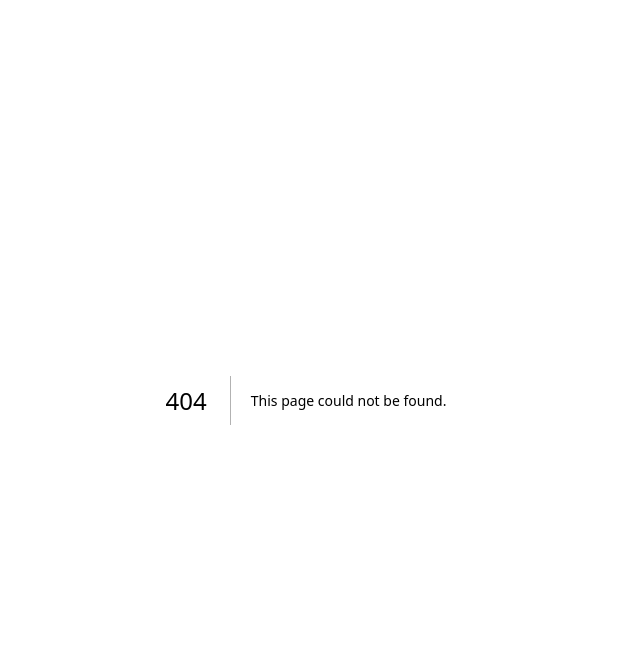
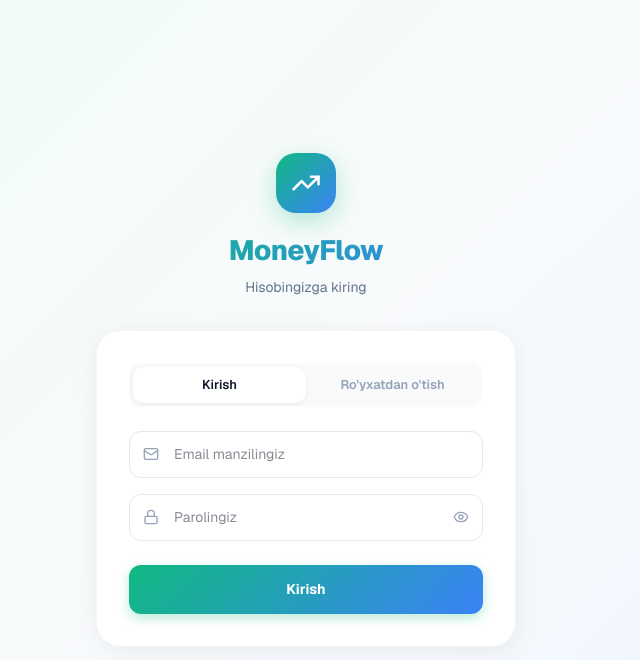
Before and after one commit to fazliddin022/moneyflow, a Next.js app: page /login in a window 1280 px wide. Before the commit this address had no page. Shown: the top 660 px of the page, without its empty margins (334-974 px from the left). Built offline with nearby package versions, Linux system fonts and the light colour scheme.

Commit message:
feat: login and register page

```diff
--- /dev/null
+++ b/app/login/page.tsx
@@ -0,0 +1,260 @@
+"use client";
+
+import { useState } from "react";
+import { signIn } from "next-auth/react";
+import { useRouter } from "next/navigation";
+import { TrendingUp, Mail, Lock, User, Eye, EyeOff } from "lucide-react";
+
+export default function LoginPage() {
+  const router = useRouter();
+  const [isLogin, setIsLogin] = useState(true);
+  const [loading, setLoading] = useState(false);
+  const [error, setError] = useState("");
+  const [showPassword, setShowPassword] = useState(false);
+  const [form, setForm] = useState({ name: "", email: "", password: "" });
+
+  const handleChange = (e: React.ChangeEvent<HTMLInputElement>) => {
+    setForm({ ...form, [e.target.name]: e.target.value });
+    setError("");
+  };
+
+  const handleSubmit = async () => {
+    setLoading(true);
+    setError("");
+
+    try {
+      if (isLogin) {
+        const res = await signIn("credentials", {
+          email: form.email,
+          password: form.password,
+          redirect: false,
+        });
+        if (res?.error) {
+          setError("Email yoki parol noto'g'ri!");
+          return;
+        }
+        router.push("/dashboard");
+      } else {
+        if (!form.name.trim()) {
+          setError("Ismingizni kiriting.");
+          return;
+        }
+        const res = await fetch("/api/register", {
+          method: "POST",
+          headers: { "Content-Type": "application/json" },
+          body: JSON.stringify(form),
+        });
+        const data = await res.json();
+        if (!res.ok) {
+          setError(data.error || "Xato yuz berdi.");
+          return;
+        }
+        await signIn("credentials", {
+          email: form.email,
+          password: form.password,
+          redirect: false,
+        });
+        router.push("/dashboard");
+      }
+    } catch {
+      setError("Xato yuz berdi. Qayta urinib ko'ring.");
+    } finally {
+      setLoading(false);
+    }
+  };
+
+  const INPUT_STYLE: React.CSSProperties = {
+    width: "100%",
+    padding: "0.75rem 1rem 0.75rem 2.75rem",
+    border: "1px solid #e2e8f0",
+    borderRadius: "0.75rem",
+    fontSize: "0.875rem",
+    outline: "none",
+    background: "white",
+    color: "#0f172a",
+  };
+
+  return (
+    <div style={{
+      minHeight: "100vh",
+      background: "linear-gradient(135deg, #f0fdf4 0%, #f8fafc 50%, #eff6ff 100%)",
+      display: "flex",
+      alignItems: "center",
+      justifyContent: "center",
+      padding: "1.5rem",
+    }}>
+      <div style={{ width: "100%", maxWidth: "420px" }}>
+
+        {/* Logo */}
+        <div style={{ textAlign: "center", marginBottom: "2rem" }}>
+          <div style={{
+            width: "60px",
+            height: "60px",
+            background: "linear-gradient(135deg, #10b981, #3b82f6)",
+            borderRadius: "1.25rem",
+            display: "flex",
+            alignItems: "center",
+            justifyContent: "center",
+            margin: "0 auto 1rem",
+            boxShadow: "0 8px 24px rgba(16,185,129,0.3)",
+          }}>
+            <TrendingUp size={30} color="white" />
+          </div>
+          <h1 style={{
+            fontSize: "1.75rem",
+            fontWeight: 800,
+            background: "linear-gradient(135deg, #10b981, #3b82f6)",
+            WebkitBackgroundClip: "text",
+            WebkitTextFillColor: "transparent",
+            letterSpacing: "-0.02em",
+          }}>
+            MoneyFlow
+          </h1>
+          <p style={{ color: "#64748b", fontSize: "0.875rem", marginTop: "0.375rem" }}>
+            {isLogin ? "Hisobingizga kiring" : "Yangi hisob yarating"}
+          </p>
+        </div>
+
+        {/* Card */}
+        <div style={{
+          background: "white",
+          borderRadius: "1.5rem",
+          padding: "2rem",
+          boxShadow: "0 4px 24px rgba(0,0,0,0.06)",
+          border: "1px solid #f1f5f9",
+        }}>
+          {/* Tabs */}
+          <div style={{
+            display: "grid",
+            gridTemplateColumns: "1fr 1fr",
+            background: "#f8fafc",
+            borderRadius: "0.75rem",
+            padding: "0.25rem",
+            marginBottom: "1.5rem",
+          }}>
+            {["Kirish", "Ro'yxatdan o'tish"].map((tab, i) => {
+              const active = (i === 0 && isLogin) || (i === 1 && !isLogin);
+              return (
+                <button
+                  key={tab}
+                  onClick={() => { setIsLogin(i === 0); setError(""); }}
+                  style={{
+                    padding: "0.5rem",
+                    borderRadius: "0.625rem",
+                    border: "none",
+                    cursor: "pointer",
+                    fontSize: "0.8rem",
+                    fontWeight: 600,
+                    background: active ? "white" : "transparent",
+                    color: active ? "#0f172a" : "#94a3b8",
+                    boxShadow: active ? "0 1px 4px rgba(0,0,0,0.08)" : "none",
+                    transition: "all 0.2s",
+                  }}
+                >
+                  {tab}
+                </button>
+              );
+            })}
+          </div>
+
+          <div style={{ display: "flex", flexDirection: "column", gap: "1rem" }}>
+            {/* Ism — faqat ro'yxatdan o'tishda */}
+            {!isLogin && (
+              <div style={{ position: "relative" }}>
+                <User size={16} style={{
+                  position: "absolute", left: "0.875rem", top: "50%",
+                  transform: "translateY(-50%)", color: "#94a3b8",
+                }} />
+                <input
+                  name="name"
+                  placeholder="To'liq ismingiz"
+                  value={form.name}
+                  onChange={handleChange}
+                  style={INPUT_STYLE}
+                />
+              </div>
+            )}
+
+            {/* Email */}
+            <div style={{ position: "relative" }}>
+              <Mail size={16} style={{
+                position: "absolute", left: "0.875rem", top: "50%",
+                transform: "translateY(-50%)", color: "#94a3b8",
+              }} />
+              <input
+                name="email"
+                type="email"
+                placeholder="Email manzilingiz"
+                value={form.email}
+                onChange={handleChange}
+                style={INPUT_STYLE}
+              />
+            </div>
+
+            {/* Parol */}
+            <div style={{ position: "relative" }}>
+              <Lock size={16} style={{
+                position: "absolute", left: "0.875rem", top: "50%",
+                transform: "translateY(-50%)", color: "#94a3b8",
+              }} />
+              <input
+                name="password"
+                type={showPassword ? "text" : "password"}
+                placeholder="Parolingiz"
+                value={form.password}
+                onChange={handleChange}
+                onKeyDown={(e) => e.key === "Enter" && handleSubmit()}
+                style={{ ...INPUT_STYLE, paddingRight: "3rem" }}
+              />
+              <button
+                onClick={() => setShowPassword(!showPassword)}
+                style={{
+                  position: "absolute", right: "0.875rem", top: "50%",
+                  transform: "translateY(-50%)", background: "none",
+                  border: "none", cursor: "pointer", color: "#94a3b8", display: "flex",
+                }}
+              >
+                {showPassword ? <EyeOff size={16} /> : <Eye size={16} />}
+              </button>
+            </div>
+
+            {/* Xato */}
+            {error && (
+              <div style={{
+                background: "#fef2f2", border: "1px solid #fecaca",
+                borderRadius: "0.75rem", padding: "0.75rem 1rem",
+                fontSize: "0.875rem", color: "#dc2626",
+              }}>
+                {error}
+              </div>
+            )}
+
+            {/* Tugma */}
+            <button
+              onClick={handleSubmit}
+              disabled={loading}
+              style={{
+                width: "100%",
+                padding: "0.875rem",
+                background: loading
+                  ? "#86efac"
+                  : "linear-gradient(135deg, #10b981, #3b82f6)",
+                color: "white",
+                fontWeight: 700,
+                fontSize: "0.875rem",
+                borderRadius: "0.75rem",
+                border: "none",
+                cursor: loading ? "not-allowed" : "pointer",
+                boxShadow: loading ? "none" : "0 4px 12px rgba(16,185,129,0.3)",
+                transition: "all 0.2s",
+                marginTop: "0.5rem",
+              }}
+            >
+              {loading ? "Yuklanmoqda..." : isLogin ? "Kirish" : "Hisob yaratish"}
+            </button>
+          </div>
+        </div>
+      </div>
+    </div>
+  );
+}
```
